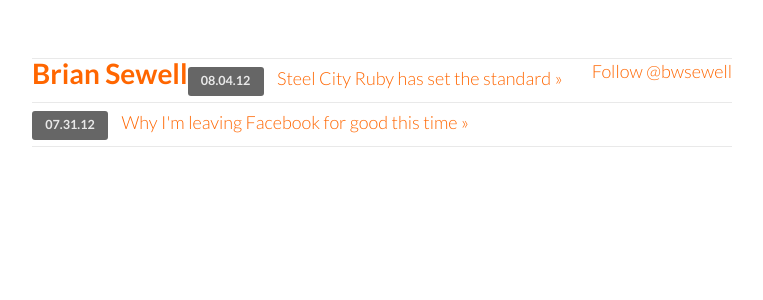
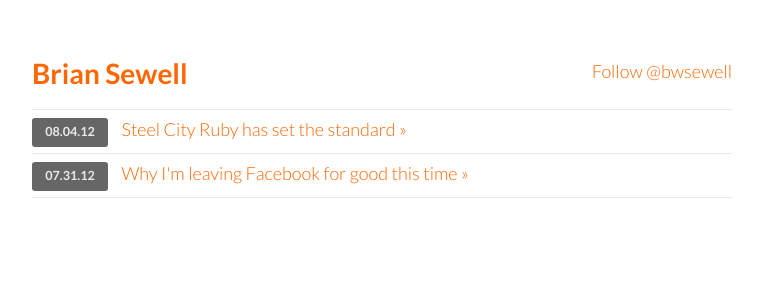
Before and after one commit to bwsewell/bwsewell.github.com, a Jekyll site: the page built from index.html, in a window 1280 px wide. Shown: the top 300 px of the page, without its empty margins (258-1021 px from the left). Built offline with Jekyll 4.4.1, drawn with Linux system fonts in a browser that asks for light colours; Markdown is read by kramdown in place of the engine named in the settings; comment, search, counter and statistics services are not loaded.

Commit message:
Another stupid fix... grrrr

```diff
--- a/css/style.css
+++ b/css/style.css
@@ -104,8 +104,8 @@ img {
 
 header {
   width:700px;
-  /*float:left;*/
-  /*position:fixed;*/
+  overflow:hidden;
+  clear:both;
 }
 
 header ul {
```
